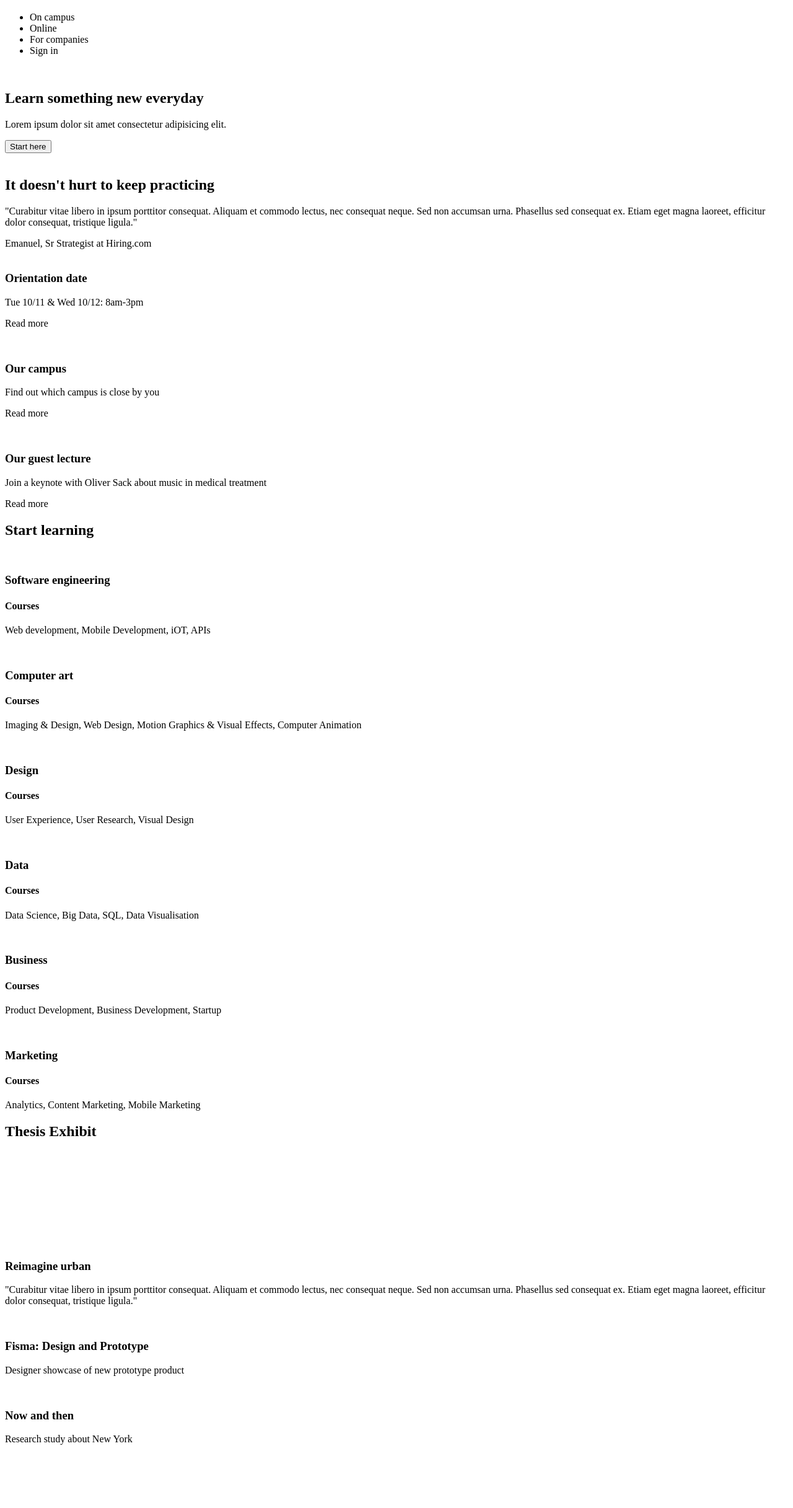
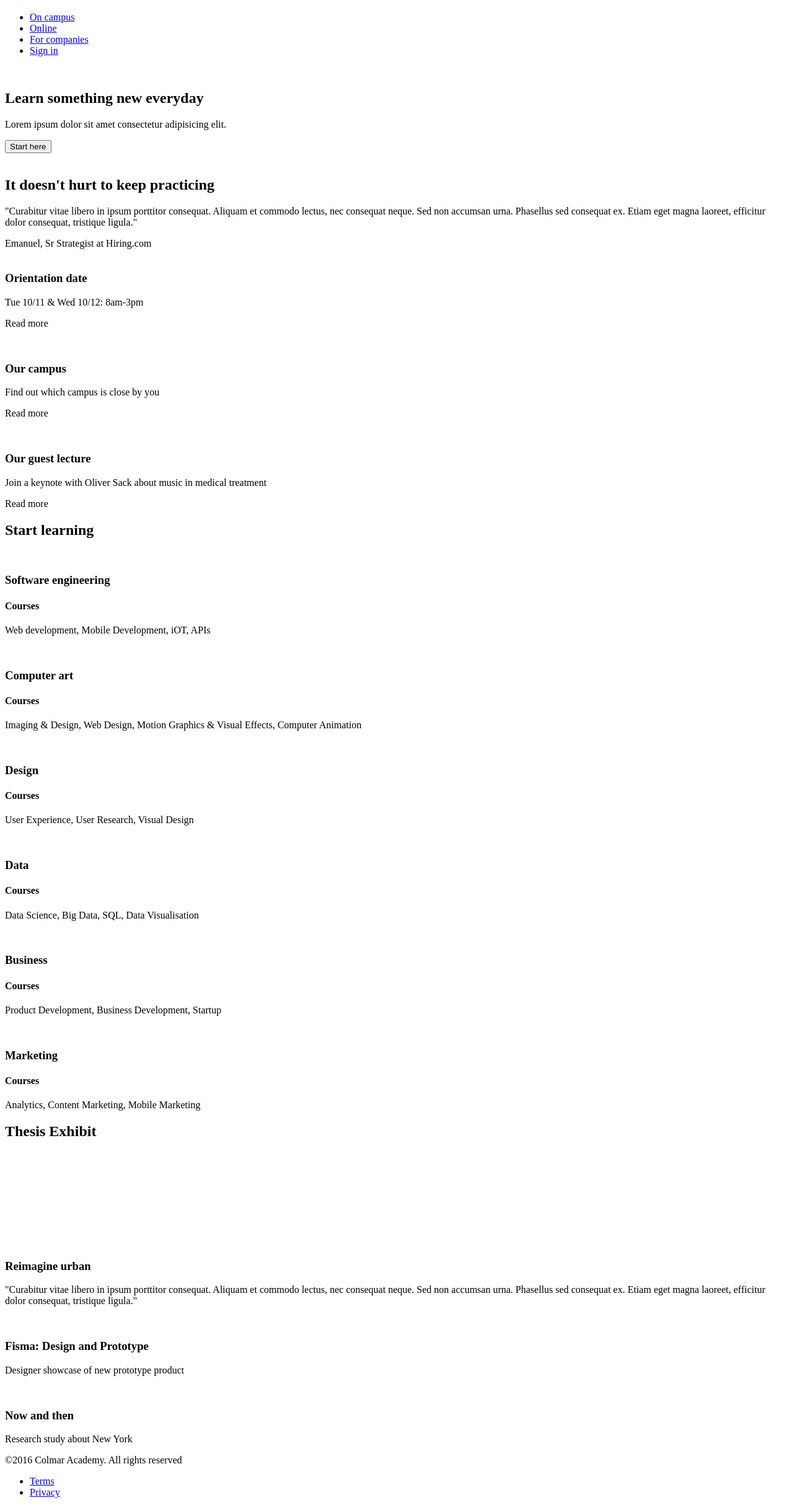
Before and after one commit to keltaylor/cproject_colmaracademy, a plain HTML site: page index.html in a window 1280 px wide. Shown: the part 87-2520 px from the top of the page at 62% size. Before the commit the page ends 2434 px from the top, so only its background shows below. Drawn offline with Linux system fonts and the light colour scheme.

Commit message:
Add footer content

```diff
--- a/index.html
+++ b/index.html
@@ -10,10 +10,10 @@
             <h1><span>Colmar</span>Academy</h1>
             <nav>
                 <ul>
-                    <li>On campus</li>
-                    <li>Online</li>
-                    <li>For companies</li>
-                    <li>Sign in</li>
+                    <li><a href="#">On campus</a></li>
+                    <li><a href="#">Online</a></li>
+                    <li><a href="#">For companies</a></li>
+                    <li><a href="#">Sign in</a></li>
                 </ul>
             </nav>
         </header>
@@ -128,5 +128,13 @@
         </main>
 <!--desktop vs mobile check-->
     </body>
-    <footer></footer>
+    <footer>
+        <p>&copy;2016 Colmar Academy. All rights reserved</p>
+        <nav>
+            <ul>
+                <li><a href="#">Terms</a></li>
+                <li><a href="#">Privacy</a></li>
+            </ul>
+        </nav>
+    </footer>
 </html>
```
